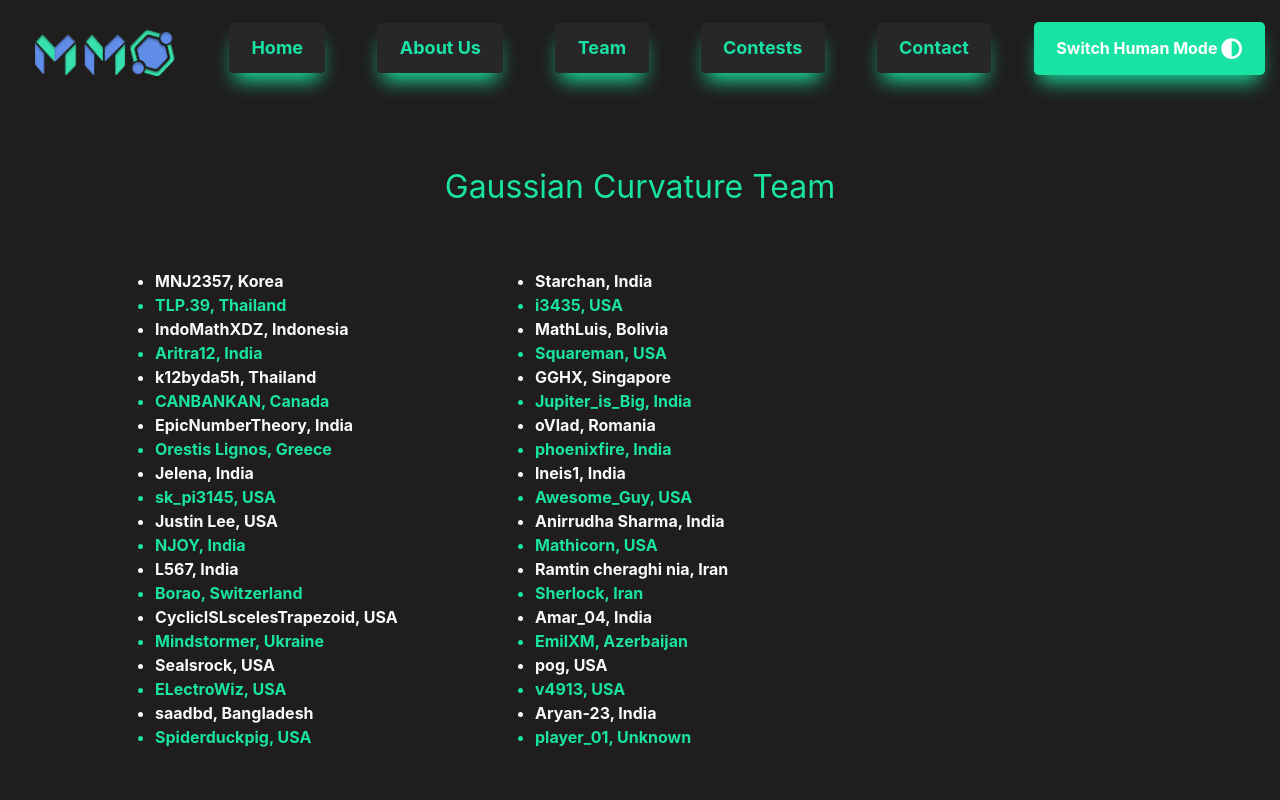
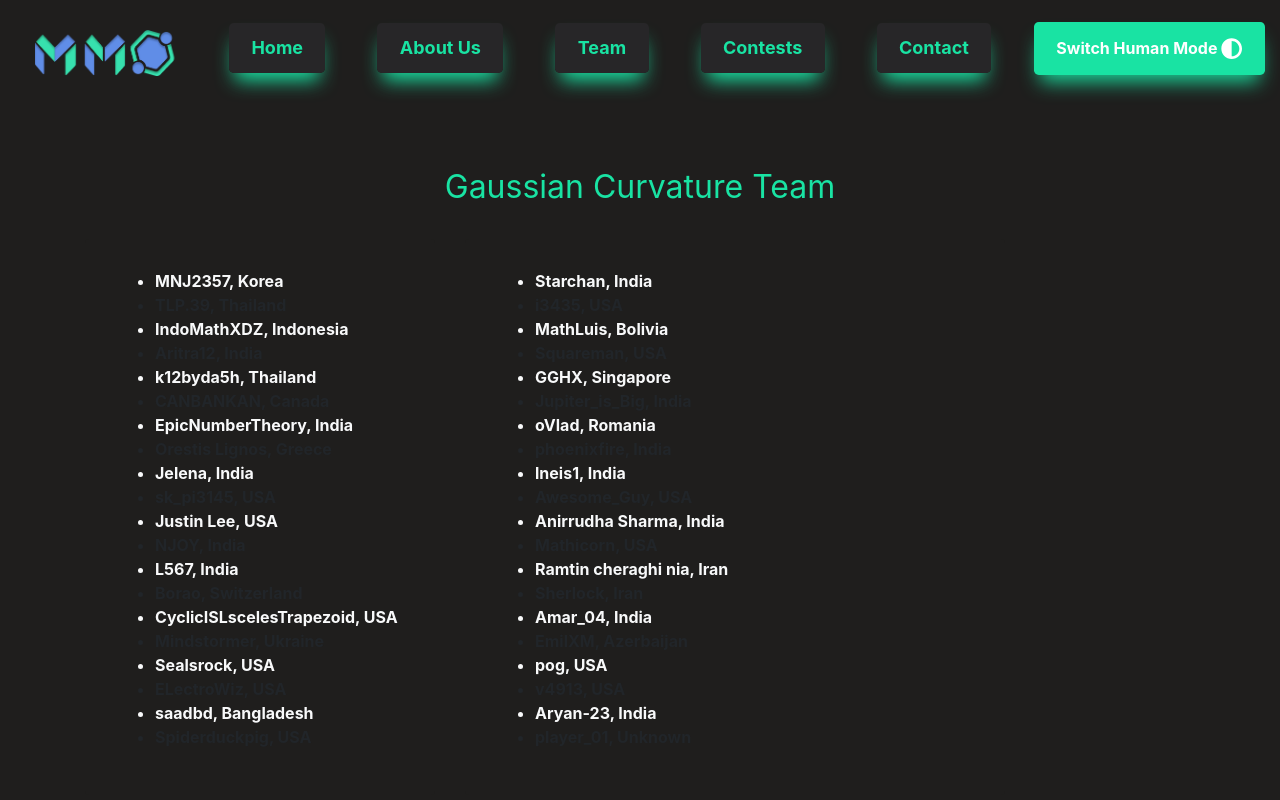
Before and after one commit to gaussiancurvolympiads/gaussiancurv, a React (Create React App) app: page /team in a window 1280 px wide. Shown: the top 800 px of the page. Built offline with nearby package versions, Linux system fonts and the light colour scheme.

Commit message:
Update styles.css

```diff
--- a/src/components/styles.css
+++ b/src/components/styles.css
@@ -5,6 +5,7 @@
     --page-color: #fcfcfc ;
     --hello: #00c3ff;
     --description: #bab8bf;
+  --heady: #003cf
     --name: #bab8bf;
     --border-width: 1px;
     --aritra:#ffffff;
@@ -17,8 +18,10 @@
     --text-color: #19e3a3;
     --page-color: #1f1e1d;
     --description: #19e3a3;
+  --heady: #19e3a3
     --hello: #19e3a3;
     --name: #19e3a3;
+
     --border-width: 2px;
     --aritra:#272628;
      --oreo:#272628;
@@ -89,6 +92,13 @@
     font-size: xx-large;
     font-weight: 300;
 }
+
+.head{
+    color: var(--heady);
+    font-size: xx-large;
+    font-weight: 300;
+}
+
 code{
     font-family: Helvetica, Arial, sans-serif;
     color: var(--name);
```
